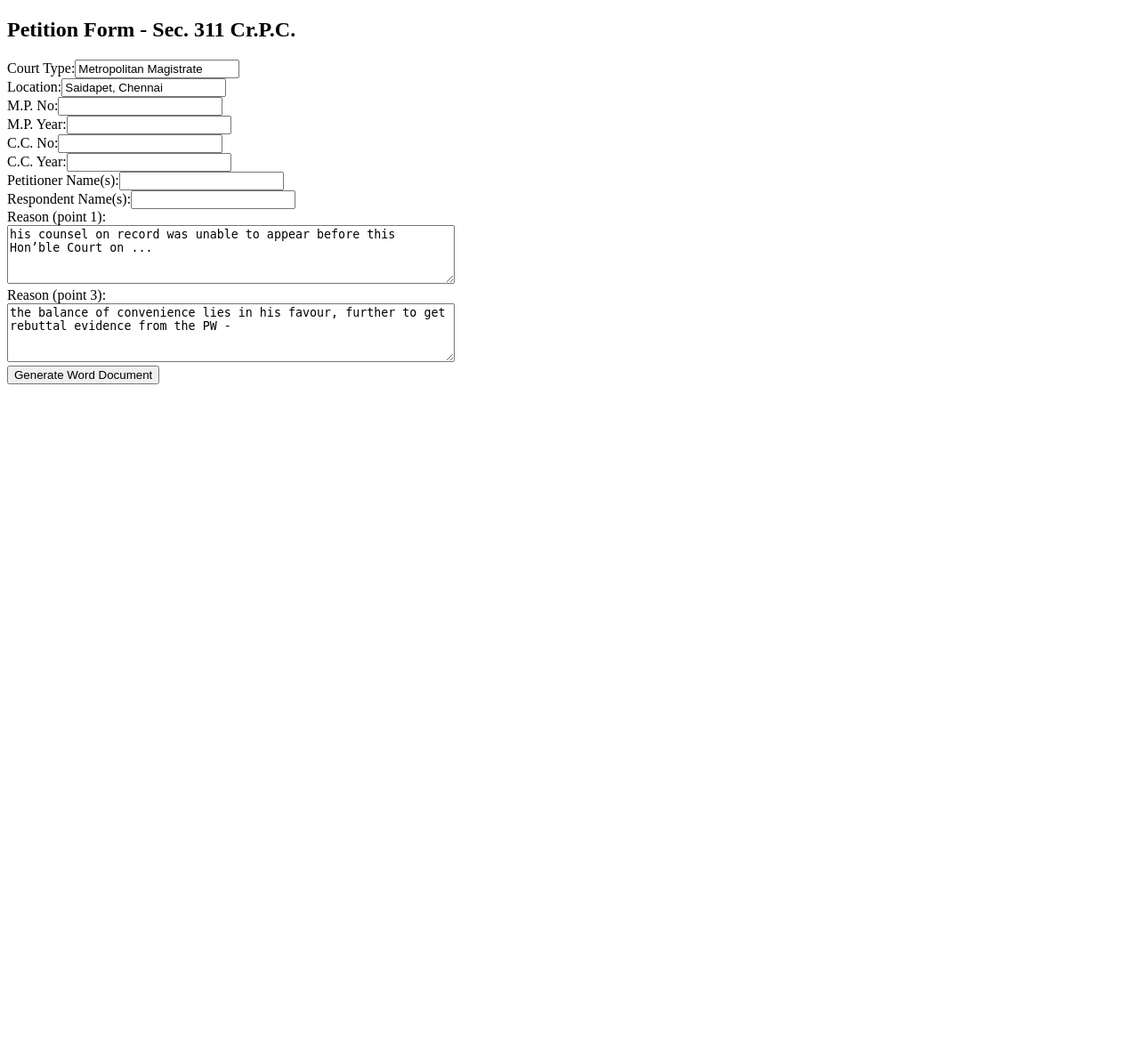
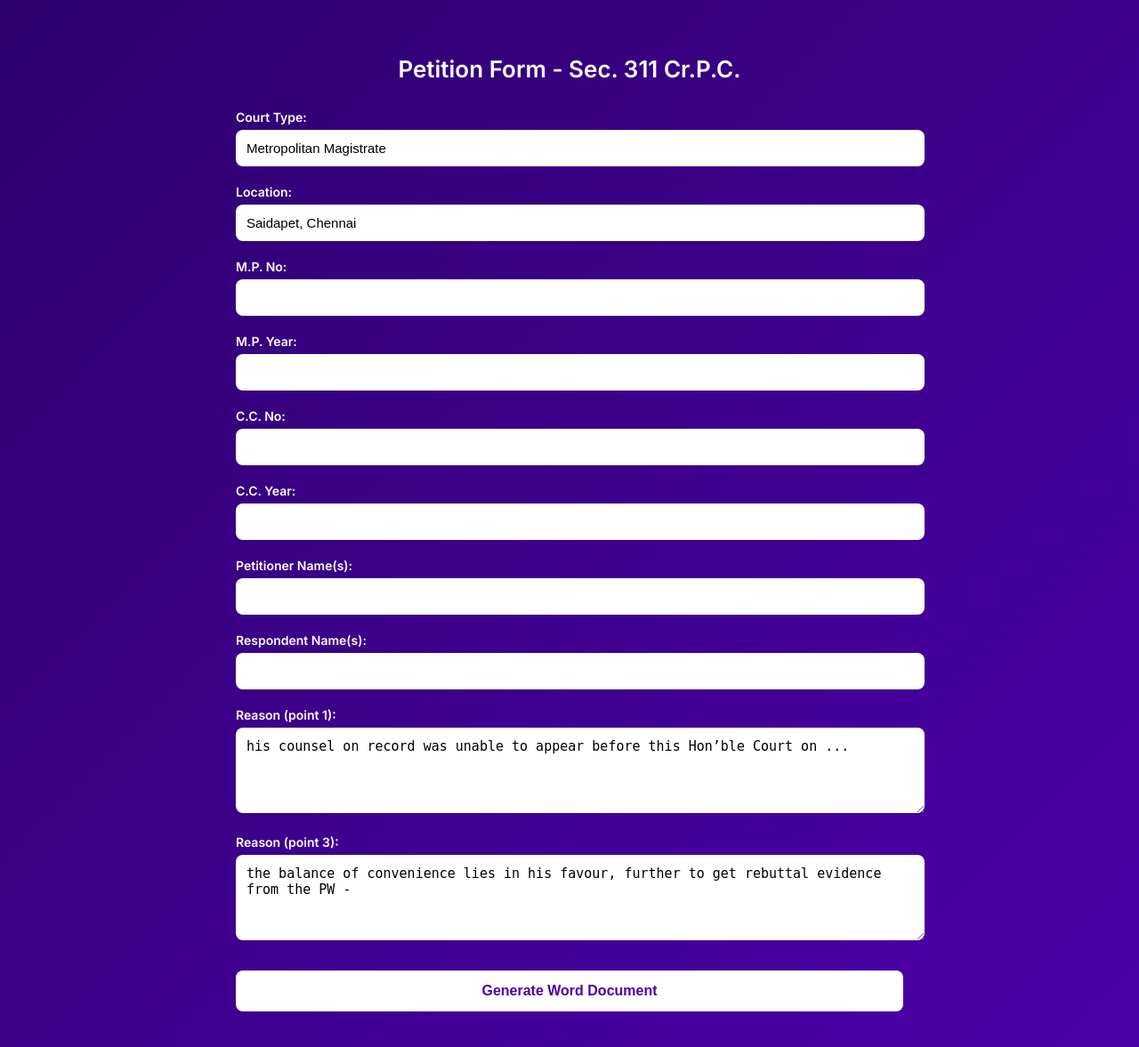
Before and after one commit to avilash01/legal-doc, a Flask app: page / in a window 1280 px wide. Shown: the whole page at 89% size. Before the commit the page ends 432 px from the top, so only its background shows below. Run offline with Flask 3, Linux system fonts and the light colour scheme.

Commit message:
Update form_311.html

```diff
--- a/Petition_generator/templates/form_311.html
+++ b/Petition_generator/templates/form_311.html
@@ -1,25 +1,112 @@
 <!DOCTYPE html>
-<html>
+<html lang="en">
 <head>
-    <title>Petition under Sec 311 Cr.P.C.</title>
+  <meta charset="UTF-8">
+  <title>Petition under Sec. 311 Cr.P.C.</title>
+  <meta name="viewport" content="width=device-width, initial-scale=1">
+  <link href="https://fonts.googleapis.com/css2?family=Inter:wght@400;600&display=swap" rel="stylesheet">
+  <style>
+    body {
+      margin: 0;
+      padding: 40px 20px;
+      font-family: 'Inter', sans-serif;
+      background: linear-gradient(135deg, #2e006d, #4c00aa);
+      color: white;
+      display: flex;
+      justify-content: center;
+    }
+
+    form {
+      width: 100%;
+      max-width: 750px;
+    }
+
+    h2 {
+      text-align: center;
+      margin-bottom: 30px;
+      font-size: 26px;
+      font-weight: 600;
+      color: #ffffff;
+    }
+
+    label {
+      display: block;
+      margin-top: 20px;
+      font-weight: 600;
+      font-size: 14px;
+    }
+
+    input[type="text"], textarea {
+      width: 100%;
+      padding: 12px;
+      margin-top: 6px;
+      border: none;
+      border-radius: 8px;
+      background-color: #ffffff;
+      color: #000;
+      font-size: 15px;
+    }
+
+    textarea {
+      resize: vertical;
+    }
+
+    input[type="submit"] {
+      margin-top: 30px;
+      width: 100%;
+      background-color: #ffffff;
+      color: #4c00aa;
+      padding: 14px;
+      font-size: 16px;
+      font-weight: 600;
+      border: none;
+      border-radius: 8px;
+      cursor: pointer;
+      transition: 0.3s ease;
+    }
+
+    input[type="submit"]:hover {
+      background-color: #f0f0f0;
+    }
+  </style>
 </head>
 <body>
+
+  <form method="POST">
     <h2>Petition Form - Sec. 311 Cr.P.C.</h2>
-    <form method="POST">
-        <label>Court Type:</label><input type="text" name="court" value="Metropolitan Magistrate"><br>
-        <label>Location:</label><input type="text" name="location" value="Saidapet, Chennai"><br>
-        <label>M.P. No:</label><input type="text" name="mp_no"><br>
-        <label>M.P. Year:</label><input type="text" name="mp_year"><br>
-        <label>C.C. No:</label><input type="text" name="cc_no"><br>
-        <label>C.C. Year:</label><input type="text" name="cc_year"><br>
-        <label>Petitioner Name(s):</label><input type="text" name="petitioner"><br>
-        <label>Respondent Name(s):</label><input type="text" name="respondent"><br>
-        <label>Reason (point 1):</label><br>
-        <textarea name="reason1" rows="4" cols="60">his counsel on record was unable to appear before this Hon’ble Court on ...</textarea><br>
-        <label>Reason (point 3):</label><br>
-        <textarea name="reason3" rows="4" cols="60">the balance of convenience lies in his favour, further to get rebuttal evidence from the PW -</textarea><br>
 
-        <input type="submit" value="Generate Word Document">
-    </form>
+    <label for="court">Court Type:</label>
+    <input type="text" id="court" name="court" value="Metropolitan Magistrate">
+
+    <label for="location">Location:</label>
+    <input type="text" id="location" name="location" value="Saidapet, Chennai">
+
+    <label for="mp_no">M.P. No:</label>
+    <input type="text" id="mp_no" name="mp_no">
+
+    <label for="mp_year">M.P. Year:</label>
+    <input type="text" id="mp_year" name="mp_year">
+
+    <label for="cc_no">C.C. No:</label>
+    <input type="text" id="cc_no" name="cc_no">
+
+    <label for="cc_year">C.C. Year:</label>
+    <input type="text" id="cc_year" name="cc_year">
+
+    <label for="petitioner">Petitioner Name(s):</label>
+    <input type="text" id="petitioner" name="petitioner">
+
+    <label for="respondent">Respondent Name(s):</label>
+    <input type="text" id="respondent" name="respondent">
+
+    <label for="reason1">Reason (point 1):</label>
+    <textarea id="reason1" name="reason1" rows="4">his counsel on record was unable to appear before this Hon’ble Court on ...</textarea>
+
+    <label for="reason3">Reason (point 3):</label>
+    <textarea id="reason3" name="reason3" rows="4">the balance of convenience lies in his favour, further to get rebuttal evidence from the PW -</textarea>
+
+    <input type="submit" value="Generate Word Document">
+  </form>
+
 </body>
 </html>
```
